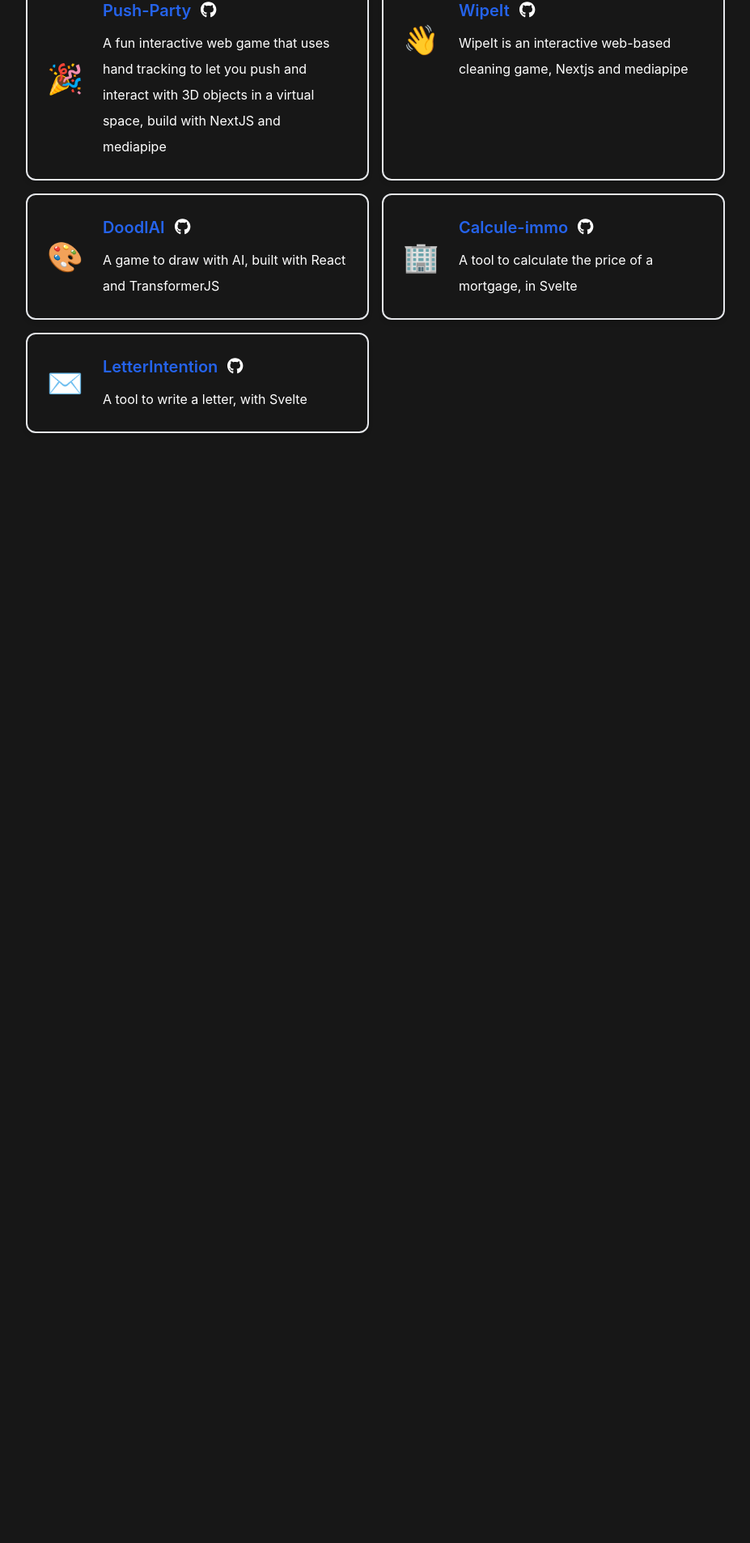
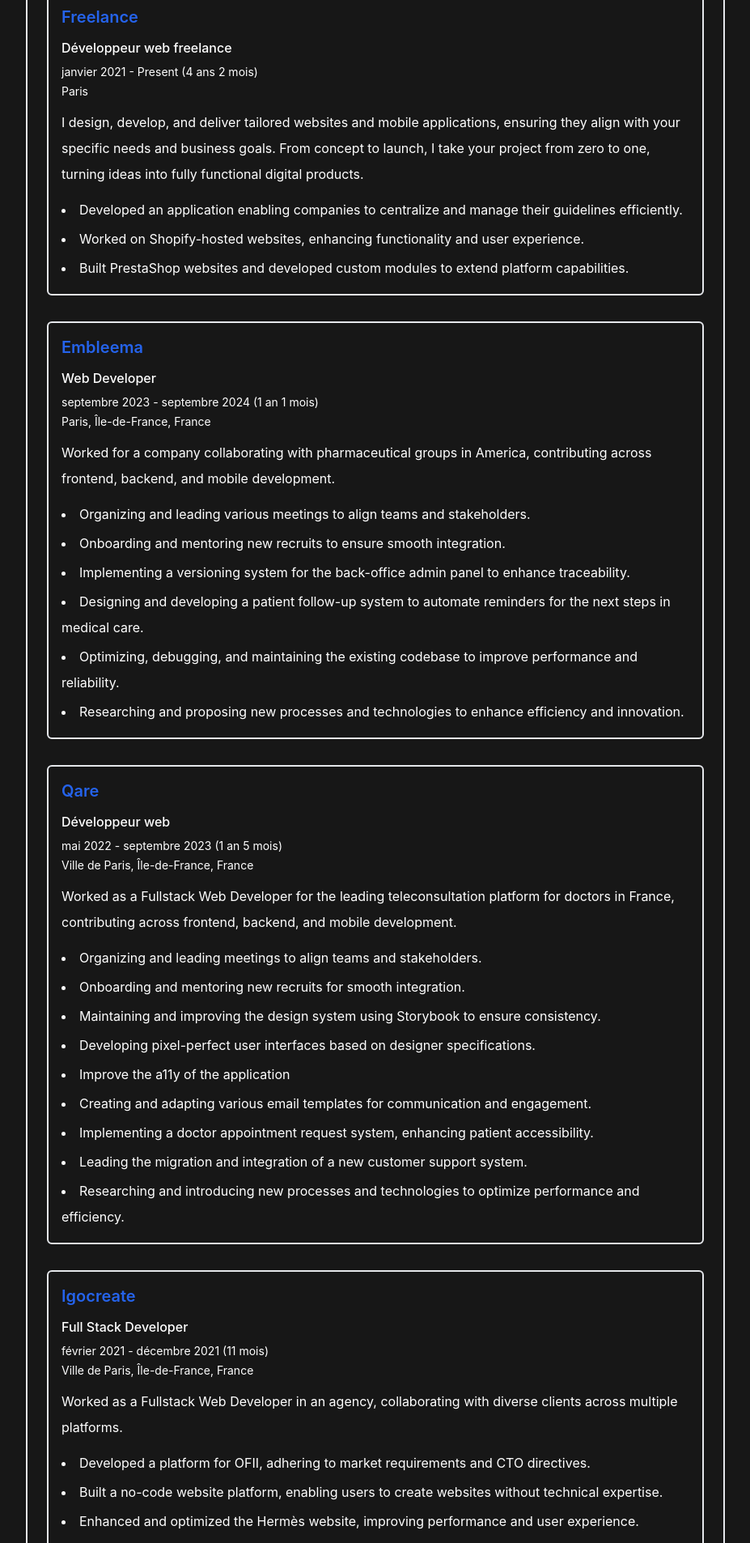
Before and after one commit to pikooli/mywebsite, a Next.js app: page / in a window 1280 px wide. Shown: the part 827-2733 px from the top of the page at 81% size, without its empty margins (176-1103 px from the left). Before the commit the page ends 1378 px from the top, so only its background shows below. Built offline with nearby package versions, Linux system fonts and the light colour scheme.

Commit message:
add experience

```diff
--- /dev/null
+++ b/src/components/me/Experience.tsx
@@ -0,0 +1,91 @@
+export const EXPERIENCE = [
+  {
+    company: 'Freelance',
+    position: 'Développeur web freelance',
+    period: 'janvier 2021 - Present (4 ans 2 mois)',
+    location: 'Paris',
+    description:
+      'I design, develop, and deliver tailored websites and mobile applications, ensuring they align with your specific needs and business goals. From concept to launch, I take your project from zero to one, turning ideas into fully functional digital products.',
+    achievements: [
+      'Developed an application enabling companies to centralize and manage their guidelines efficiently.',
+      'Worked on Shopify-hosted websites, enhancing functionality and user experience.',
+      'Built PrestaShop websites and developed custom modules to extend platform capabilities.',
+    ],
+  },
+  {
+    company: 'Embleema',
+    position: 'Web Developer',
+    period: 'septembre 2023 - septembre 2024 (1 an 1 mois)',
+    location: 'Paris, Île-de-France, France',
+    description:
+      'Worked for a company collaborating with pharmaceutical groups in America, contributing across frontend, backend, and mobile development.',
+    achievements: [
+      'Organizing and leading various meetings to align teams and stakeholders.',
+      'Onboarding and mentoring new recruits to ensure smooth integration.',
+      'Implementing a versioning system for the back-office admin panel to enhance traceability.',
+      'Designing and developing a patient follow-up system to automate reminders for the next steps in medical care.',
+      'Optimizing, debugging, and maintaining the existing codebase to improve performance and reliability.',
+      'Researching and proposing new processes and technologies to enhance efficiency and innovation.',
+    ],
+  },
+  {
+    company: 'Qare',
+    position: 'Développeur web',
+    period: 'mai 2022 - septembre 2023 (1 an 5 mois)',
+    location: 'Ville de Paris, Île-de-France, France',
+    description:
+      'Worked as a Fullstack Web Developer for the leading teleconsultation platform for doctors in France, contributing across frontend, backend, and mobile development.',
+    achievements: [
+      'Organizing and leading meetings to align teams and stakeholders.',
+      'Onboarding and mentoring new recruits for smooth integration.',
+      'Maintaining and improving the design system using Storybook to ensure consistency.',
+      'Developing pixel-perfect user interfaces based on designer specifications.',
+      'Improve the a11y of the application',
+      'Creating and adapting various email templates for communication and engagement.',
+      'Implementing a doctor appointment request system, enhancing patient accessibility.',
+      'Leading the migration and integration of a new customer support system.',
+      'Researching and introducing new processes and technologies to optimize performance and efficiency.',
+    ],
+  },
+  {
+    company: 'Igocreate',
+    position: 'Full Stack Developer',
+    period: 'février 2021 - décembre 2021 (11 mois)',
+    location: 'Ville de Paris, Île-de-France, France',
+    description:
+      'Worked as a Fullstack Web Developer in an agency, collaborating with diverse clients across multiple platforms.',
+    achievements: [
+      'Developed a platform for OFII, adhering to market requirements and CTO directives.',
+      'Built a no-code website platform, enabling users to create websites without technical expertise.',
+      'Enhanced and optimized the Hermès website, improving performance and user experience.',
+      'Contributed to the ferry reservation system, ensuring seamless booking functionality.',
+    ],
+  },
+];
+
+export const Experience = () => {
+  return (
+    <div className="flex flex-col gap-2 border-2 border-gray-200 rounded-xl shadow-md hover:shadow-xl p-6 transition-all duration-300">
+      <h1 className="text-2xl font-bold mb-6">Experience</h1>
+      {EXPERIENCE.map(experience => (
+        <div
+          key={experience.company}
+          className="w-full mb-6 last:mb-0 border-2 border-gray-200 rounded-md p-4"
+        >
+          <h2 className="text-xl font-semibold text-blue-600 mb-2">
+            {experience.company}
+          </h2>
+          <p className="font-medium mb-1">{experience.position}</p>
+          <p className="text-sm mb-1">{experience.period}</p>
+          <p className="text-sm mb-3">{experience.location}</p>
+          <p className="mb-3">{experience.description}</p>
+          <ul className="list-disc list-inside space-y-1">
+            {experience.achievements.map((achievement, index) => (
+              <li key={index}>{achievement}</li>
+            ))}
+          </ul>
+        </div>
+      ))}
+    </div>
+  );
+};
--- a/src/components/me/index.tsx
+++ b/src/components/me/index.tsx
@@ -3,6 +3,7 @@
 import { Projects } from '@/components/me/Project';
 import { Tech } from '@/components/me/Tech';
 import { Certification } from '@/components/me/Certification';
+import { Experience } from '@/components/me/Experience';
 
 export const Me = () => {
   return (
@@ -12,6 +13,7 @@
         <Tech />
         <Certification />
       </div>
+      <Experience />
       <h1 className="text-2xl font-bold mb-6">Some of my side project: </h1>
       <Projects />
     </div>
```
